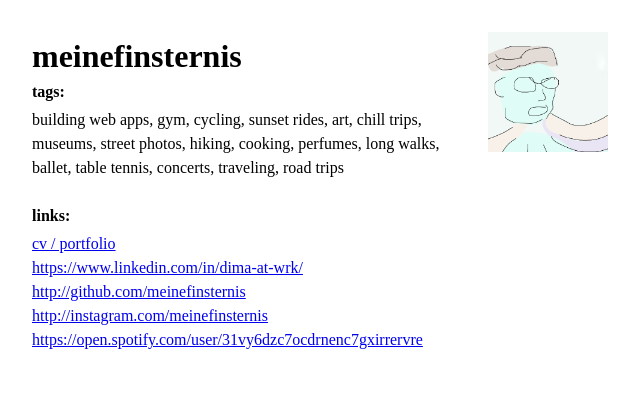
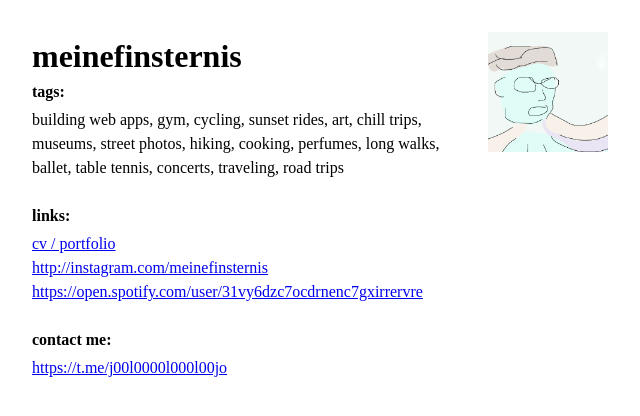
Before and after one commit to meinefinsternis/personal.page, a Next.js app: page / in a window 1280 px wide. Shown: the top 416 px of the page, without its empty margins (0-640 px from the left). Built offline with nearby package versions, Linux system fonts and the light colour scheme.

Commit message:
refactor: update links

```diff
--- a/src/app/layout.tsx
+++ b/src/app/layout.tsx
@@ -8,7 +8,7 @@ export const metadata: Metadata = {
   metadataBase: new URL(SITE_URL),
   title: "meinefinsternis",
   description:
-    "Personal site of meinefinsternis — links to portfolio, CV, Instagram, and GitHub.",
+    "Personal site of meinefinsternis — links to portfolio, CV, Instagram, and Spotify.",
   keywords: ["meinefinsternis", "portfolio", "design", "cv"],
   authors: [{ name: "meinefinsternis", url: SITE_URL }],
   creator: "meinefinsternis",
@@ -17,14 +17,14 @@ export const metadata: Metadata = {
     url: SITE_URL,
     title: "meinefinsternis",
     description:
-      "Personal site of meinefinsternis — links to portfolio, CV, Instagram and GitHub.",
+      "Personal site of meinefinsternis — links to portfolio, CV, Instagram and Spotify.",
     siteName: "meinefinsternis",
   },
   twitter: {
     card: "summary",
     title: "meinefinsternis",
     description:
-      "Personal site of meinefinsternis — links to portfolio, CV, Instagram and GitHub.",
+      "Personal site of meinefinsternis — links to portfolio, CV, Instagram and Spotify.",
   },
   robots: {
     index: true,
--- a/src/app/page.tsx
+++ b/src/app/page.tsx
@@ -4,10 +4,8 @@ const jsonLd = {
   name: "meinefinsternis",
   url: "https://mnfstrns.dev",
   sameAs: [
-    "http://instagram.com/meinefinsternis",
-    "http://github.com/meinefinsternis",
+    "https://instagram.com/meinefinsternis",
     "https://open.spotify.com/user/31vy6dzc7ocdrnenc7gxirrervre",
-    "https://www.linkedin.com/in/dima-at-wrk/",
   ],
 };
 
@@ -27,7 +25,8 @@ export default function Home() {
           <h2>tags:</h2>
           <p>
             building web apps, gym, cycling, sunset rides, art, chill trips,
-            museums, street photos, hiking, cooking, perfumes, long walks, ballet, table tennis, concerts, traveling, road trips
+            museums, street photos, hiking, cooking, perfumes, long walks,
+            ballet, table tennis, concerts, traveling, road trips
           </p>
         </section>
         <section>
@@ -35,29 +34,11 @@ export default function Home() {
           <ul>
             <li>
               <a
-                href="http://cv.mnfstrns.dev/"
+                href="https://cv.mnfstrns.dev/"
                 rel="me noopener noreferrer"
                 target="_blank"
               >
                 cv / portfolio
-              </a>
-            </li>
-            <li>
-              <a
-                href="https://www.linkedin.com/in/dima-at-wrk/"
-                rel="me noopener noreferrer"
-                target="_blank"
-              >
-                https://www.linkedin.com/in/dima-at-wrk/
-              </a>
-            </li>
-            <li>
-              <a
-                href="http://github.com/meinefinsternis"
-                rel="me noopener noreferrer"
-                target="_blank"
-              >
-                http://github.com/meinefinsternis
               </a>
             </li>
             <li>
@@ -80,6 +61,16 @@ export default function Home() {
             </li>
           </ul>
         </section>
+        <section>
+          <h2>contact me:</h2>
+          <a
+            href="https://t.me/j00l0000l000l00jo"
+            rel="me noopener noreferrer"
+            target="_blank"
+          >
+            https://t.me/j00l0000l000l00jo
+          </a>
+        </section>
       </main>
     </>
   );
```
